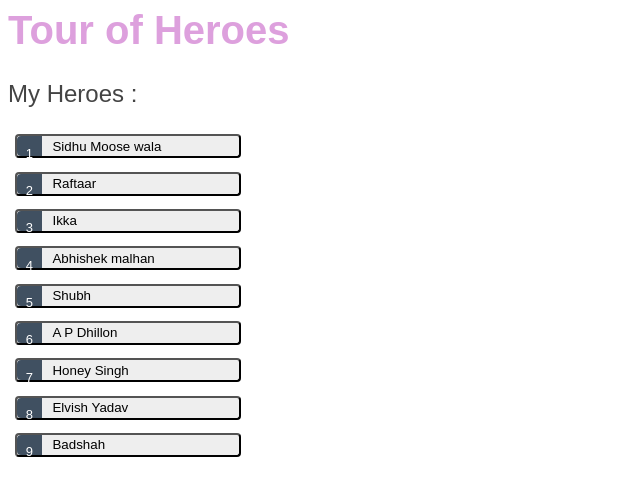
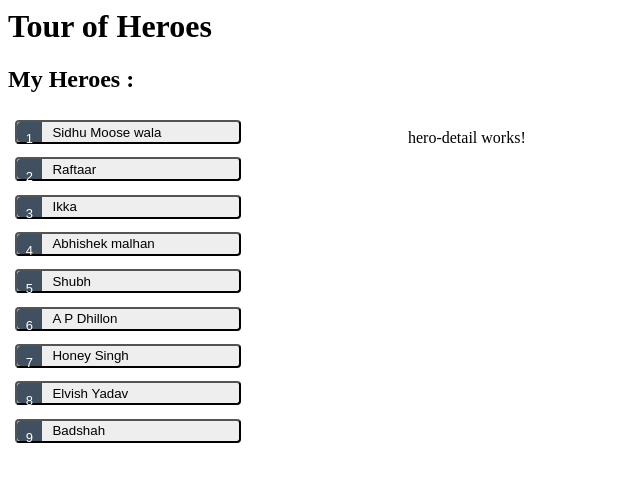
Before and after one commit to KamalePragati1977/stackblitz-starters-4xxh6m, an Angular app: page / in a window 1280 px wide. Shown: the top 496 px of the page, without its empty margins (0-640 px from the left). Built offline with nearby package versions, Linux system fonts and the light colour scheme.

Commit message:
5 files modified, 3 added

```diff
--- a/src/app/app.component.css
+++ b/src/app/app.component.css
@@ -9,8 +9,8 @@
 img{
   height:390px;
   width:200px;
-}*/
-/* Application-wide Styles */
+}
+Application-wide Styles
 h1 {
   color:plum;
   font-family: Arial, Helvetica, sans-serif;
@@ -50,7 +50,26 @@ button:disabled {
   cursor: auto;
 }
 
-/* everywhere else */
+everywhere else
 * {
   font-family: Arial, Helvetica, sans-serif;
 }
+.container{
+  height:50%;
+  width:50%;
+} */
+.container {
+  display: flex;
+  justify-content: space-between;
+  align-items: center;
+  height: 100vh;
+  width: 100vh;
+}
+.hero {
+  height: 100%;
+  width: 100%;
+}
+.hero-detail {
+  width: 100%;
+  height: 100%;
+}
--- a/src/app/app.component.html
+++ b/src/app/app.component.html
@@ -7,4 +7,8 @@
 <h1>{{ title }}</h1>
 <!-- <app-heroes *ngFor="let hero of heroes" [hero]="hero"></app-heroes> -->
 <h2>My Heroes :</h2>
-<app-heroes></app-heroes>
+
+<div class="container">
+  <app-heroes class="hero"></app-heroes>
+  <app-hero-detail class="hero-detail"></app-hero-detail>
+</div>
--- a/src/app/app.component.ts
+++ b/src/app/app.component.ts
@@ -1,5 +1,6 @@
 import { CommonModule } from '@angular/common';
 import { Component, OnInit } from '@angular/core';
+import { HeroDetailComponent } from './hero-detail/hero-detail.component';
 import { HeroesComponent } from './heroes/heroes.component';
 import { HEROES } from './mock-heroes';
 
@@ -8,7 +9,7 @@ import { HEROES } from './mock-heroes';
   selector: 'app-app',
   templateUrl: './app.component.html',
   styleUrls: ['./app.component.css'],
-  imports: [HeroesComponent, CommonModule],
+  imports: [HeroesComponent, CommonModule,HeroDetailComponent],
 })
 export class AppComponent implements OnInit {
   // user:string="Manyaa";
--- /dev/null
+++ b/src/app/hero-detail/hero-detail.component.html
@@ -0,0 +1,5 @@
+<div class="container">
+<p>
+hero-detail works!
+</p>
+</div>
--- /dev/null
+++ b/src/app/hero-detail/hero-detail.component.ts
@@ -0,0 +1,16 @@
+import { Component, OnInit } from '@angular/core';
+
+@Component({
+  standalone:true,
+  selector: 'app-hero-detail',
+  templateUrl: './hero-detail.component.html',
+  styleUrls: ['./hero-detail.component.css']
+})
+export class HeroDetailComponent implements OnInit {
+
+  constructor() { }
+
+  ngOnInit() {
+  }
+
+}
--- a/src/app/heroes/heroes.component.html
+++ b/src/app/heroes/heroes.component.html
@@ -9,8 +9,12 @@
 <ul class="heroes">
   <!-- <li *ngIf="hero.id % 2 ==0"> -->
   <!-- <li *ngIf="geteven()"> -->
-    <li *ngFor="let hero of heroes">
-    <button type="button"(click)="onselect(hero)">
+  <li *ngFor="let hero of heroes">
+    <button
+      type="button"
+      [class.selected]="hero === selectedHero"
+      (click)="onselect(hero)"
+    >
       <span class="badge">{{ hero.id }}</span>
       <span class="name">{{ hero.name }}</span>
     </button>
@@ -18,12 +22,11 @@
 </ul>
 <!-- *ngIf="expression resulting to true or false" -->
 
-
 <div *ngIf="selectedHero">
-  <h2>{{selectedHero.name | uppercase}} Details</h2>
-  <div>id: {{selectedHero.id}}</div>
+  <h2>{{ selectedHero.name | uppercase }} Details</h2>
+  <div>id: {{ selectedHero.id }}</div>
   <div>
     <label for="hero-name">Hero name: </label>
-    <input id="hero-name" [(ngModel)]="selectedHero.name" placeholder="name">
+    <input id="hero-name" [(ngModel)]="selectedHero.name" placeholder="name" />
   </div>
 </div>
--- a/src/app/heroes/heroes.component.ts
+++ b/src/app/heroes/heroes.component.ts
@@ -2,6 +2,7 @@ import { CommonModule } from '@angular/common';
 import { Component, Input, OnInit } from '@angular/core';
 import { FormsModule } from '@angular/forms';
 import { Hero } from '../hero';
+import { HeroDetailComponent } from '../hero-detail/hero-detail.component';
 import { HEROES } from '../mock-heroes';
 
 @Component({
```
Also changed, not shown: src/app/hero-detail/hero-detail.component.css (added).
